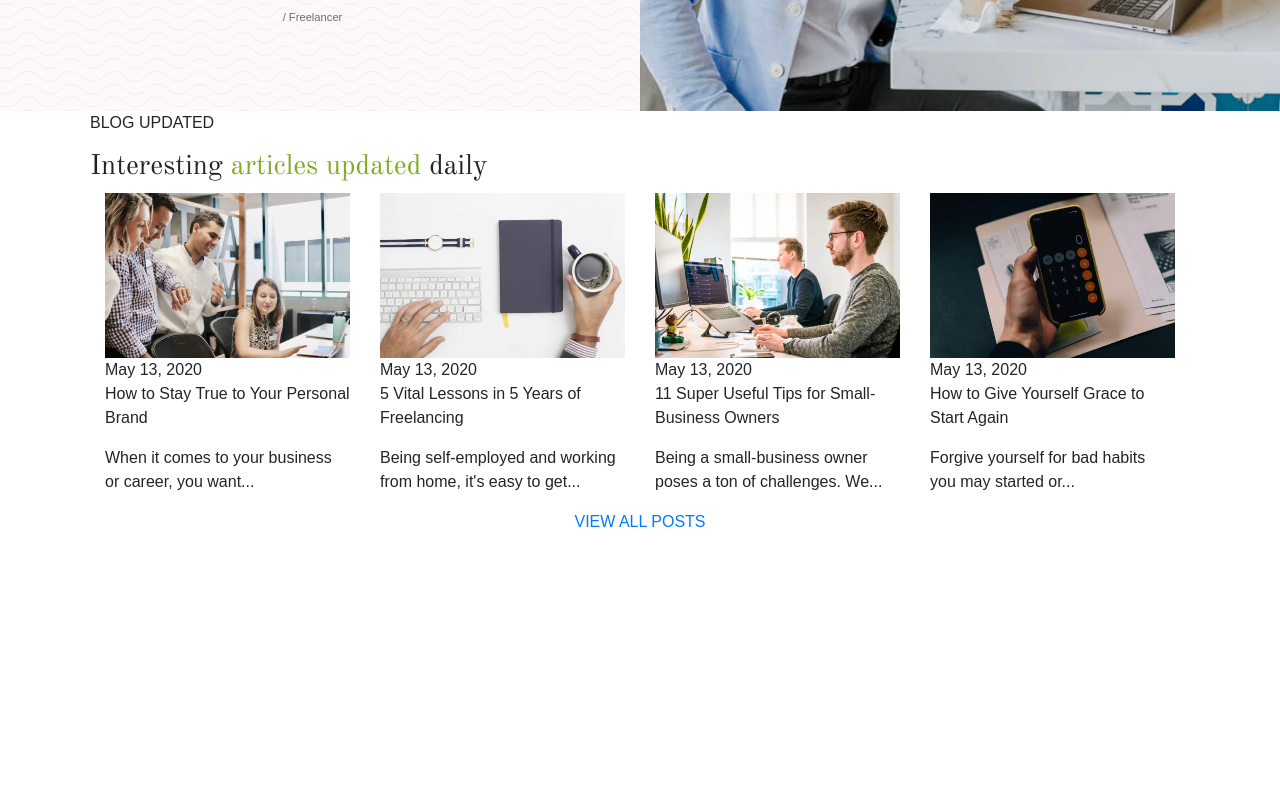
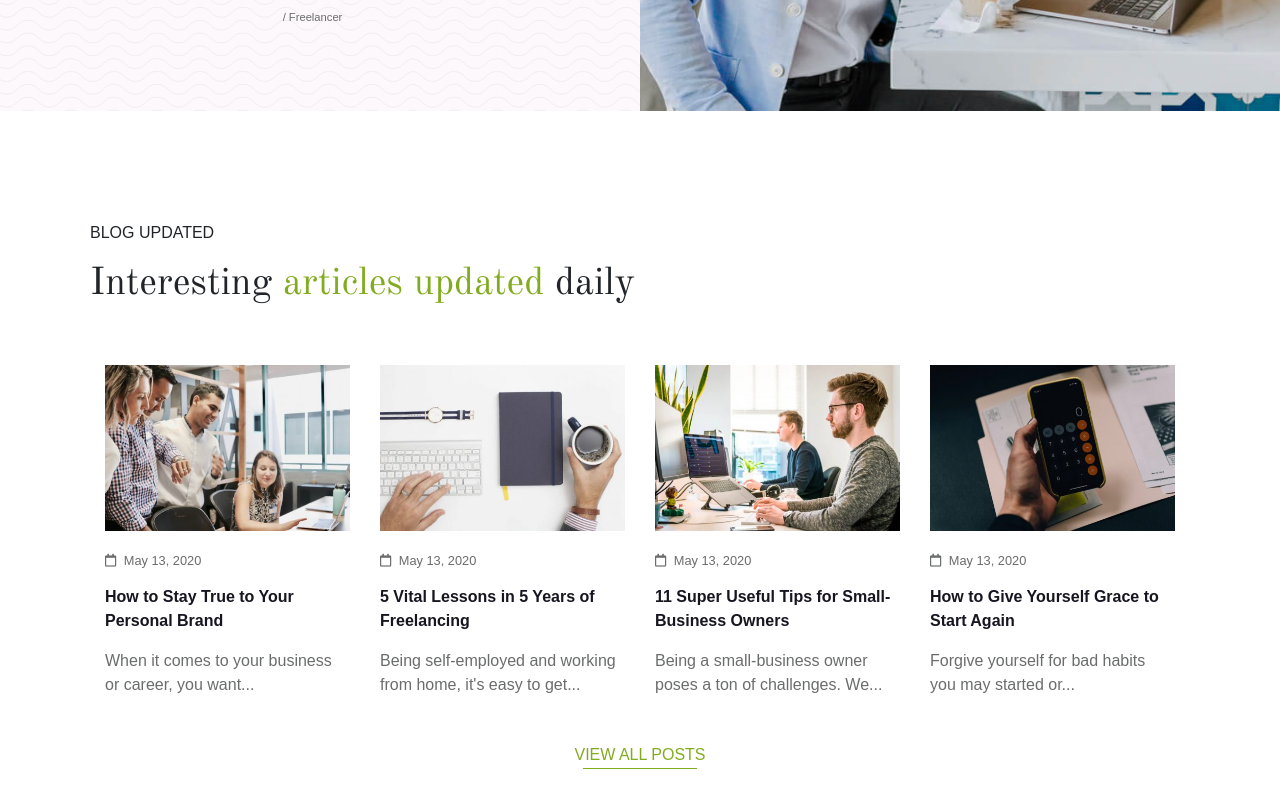
Before and after one commit to giuditta-marino/proj-html-vuejs, a website: page index.html in a window 1280 px wide. Shown: the part 4341-5140 px from the top of the page. Before the commit the page ends 4891 px from the top, so only its background shows below. Drawn offline with nearby package versions, Linux system fonts and the light colour scheme; a web font is replaced by a local one.

Commit message:
sesta sezione terminata

```diff
--- a/index.html
+++ b/index.html
@@ -251,25 +251,26 @@
 
           <!-- SESTA SEZIONE -->
           <div class="container">
-            <section class="blog">
+            <section class="blog pt-110 pb-110">
               <div class="row">
                 <p class="uppercase-title">blog updated</p>
               </div>
-              <div class="row">
+              <div class="blog-title row">
                 <h3>Interesting <span class="green-text">articles updated</span> daily</h3>
               </div>
-              <div class="row">
-                <div class="previews col-lg-3"
+              <div class="previews row pt-50">
+                <div class="col-lg-3"
                 v-for="article in articles">
                   <img :src="`./assets/img/${article.imageFile}`" alt="">
-                  <div class="date">{{article.date}}</div>
-                  <p class="title">{{article.title}}</p>
+                  <div class="date pt-20"><i class="far fa-calendar"></i> {{article.date}}</div>
+                  <p class="title pt-15">{{article.title}}</p>
                   <p class="text-preview">{{article.textPreview}}</p>
                 </div>
               </div>
-              <div class="row">
+              <div class="view-all row pt-30">
                 <div class="col-lg-12 text-center">
                   <p class="green-text text-uppercase"><a href="#">view all posts</a></p>
+                  <div class="underline"></div>
                 </div>
               </div>
             </section>
--- a/src/scss/partials/_section_fourth.scss
+++ b/src/scss/partials/_section_fourth.scss
@@ -15,7 +15,7 @@
       li{
         line-height: 35px;
         font-size: 0.9em;
-        color: $color5;
+        color: $color14;
 
         i{
           padding-right: 13px;
--- a/src/scss/partials/_section_sixth.scss
+++ b/src/scss/partials/_section_sixth.scss
@@ -1,8 +1,53 @@
 .blog{
+
+  .blog-title{
+
+    h3{
+      font-size: 2.4em;
+    }
+  }
+
   .previews{
 
     img{
       width: 100%;
     }
+
+    .date{
+      color: $color5;
+      font-size: 0.8em;
+
+      i{
+        padding-right: 4px;
+      }
+    }
+
+    .title{
+      color: $color2;
+      font-weight: 700;
+    }
+
+    .text-preview{
+      color: $color5;
+    }
+  }
+
+  .view-all{
+    position: relative;
+
+    p{
+      a{
+        color: $color4;
+      }
+    }
+
+    .underline{
+      border-top: 1px solid $color4;
+      position: absolute;
+      width: 114px;
+      left: 50%;
+      transform: translateX(-50%);
+      top: 62%;
+    }
   }
 }
```
Also changed, not shown: assets/css/master.css.
